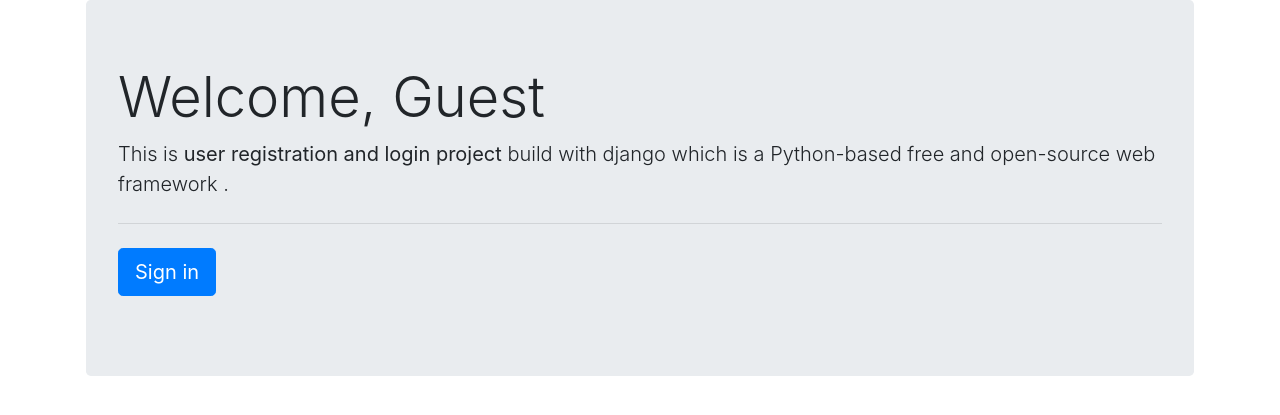
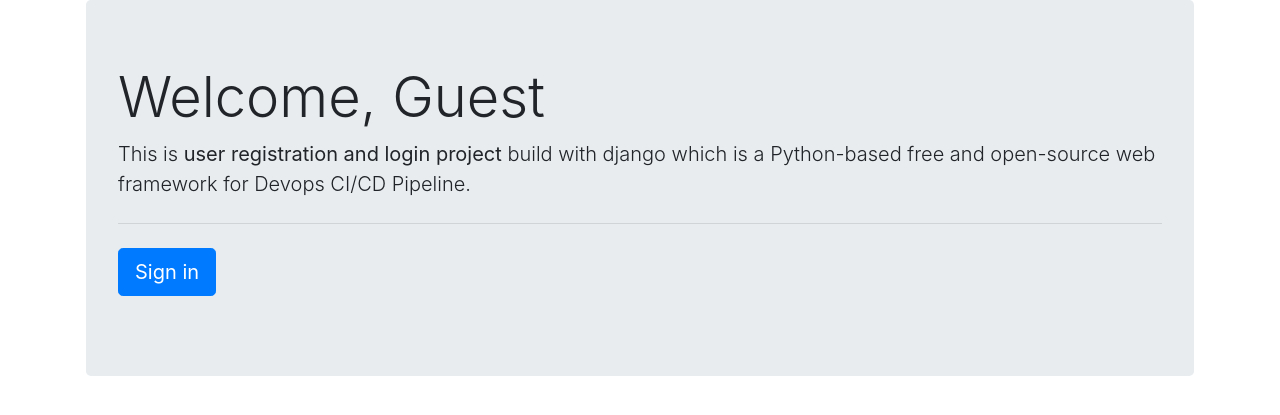
Before and after one commit to rakeshbasnet/django-login, a Django app: page / in a window 1280 px wide. Shown: the part 88-503 px from the top of the page. Run offline with Django 3.2, Linux system fonts and the light colour scheme; some libraries are stand-ins or nearby versions.

Commit message:
CI/CD Pipeline final test 3

```diff
--- a/users/templates/users/home.html
+++ b/users/templates/users/home.html
@@ -5,7 +5,7 @@
         <h1 class="display-4">Welcome, {{user.first_name.title|default:'Guest'}}</h1>
         <p class="lead">
             This is <b>user registration and login project</b> build with django which is
-            a Python-based free and open-source web framework .
+            a Python-based free and open-source web framework for Devops CI/CD Pipeline.
         <hr class="my-4">
 
         <p class="lead">
```
